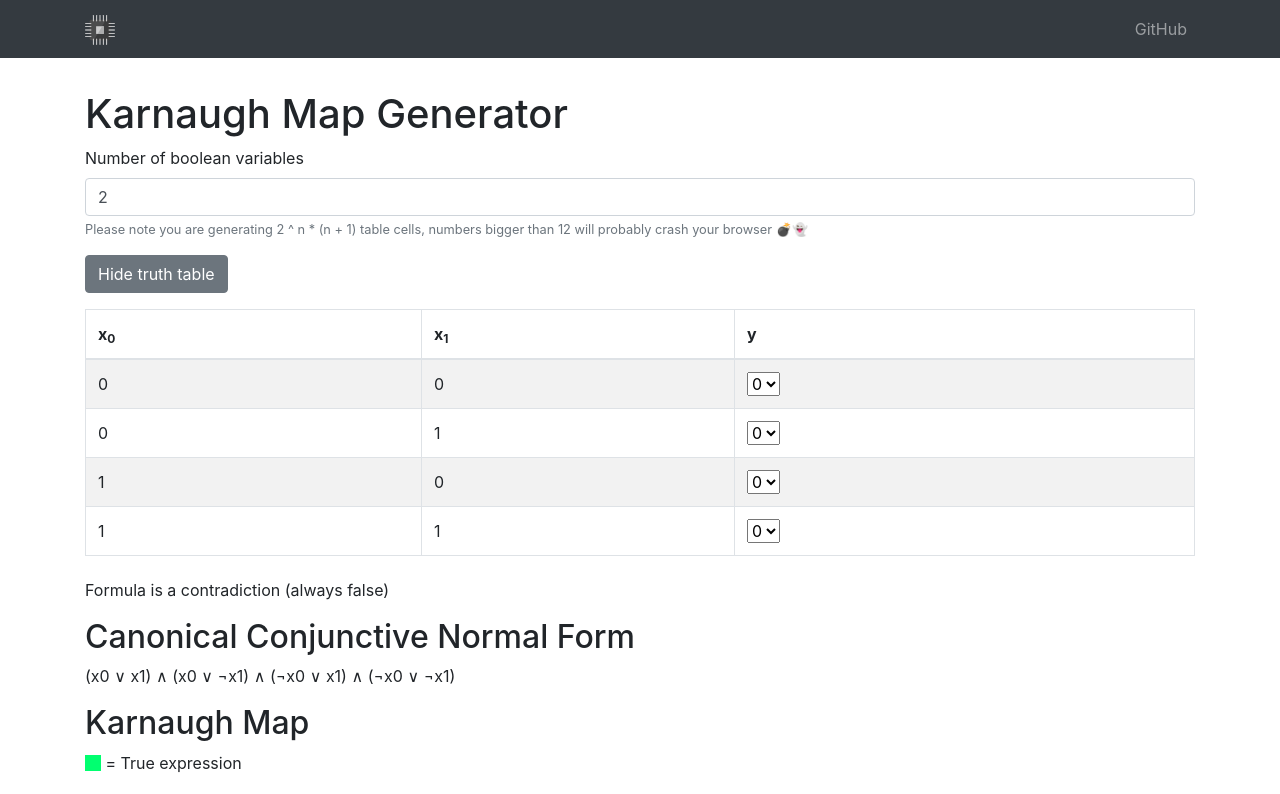
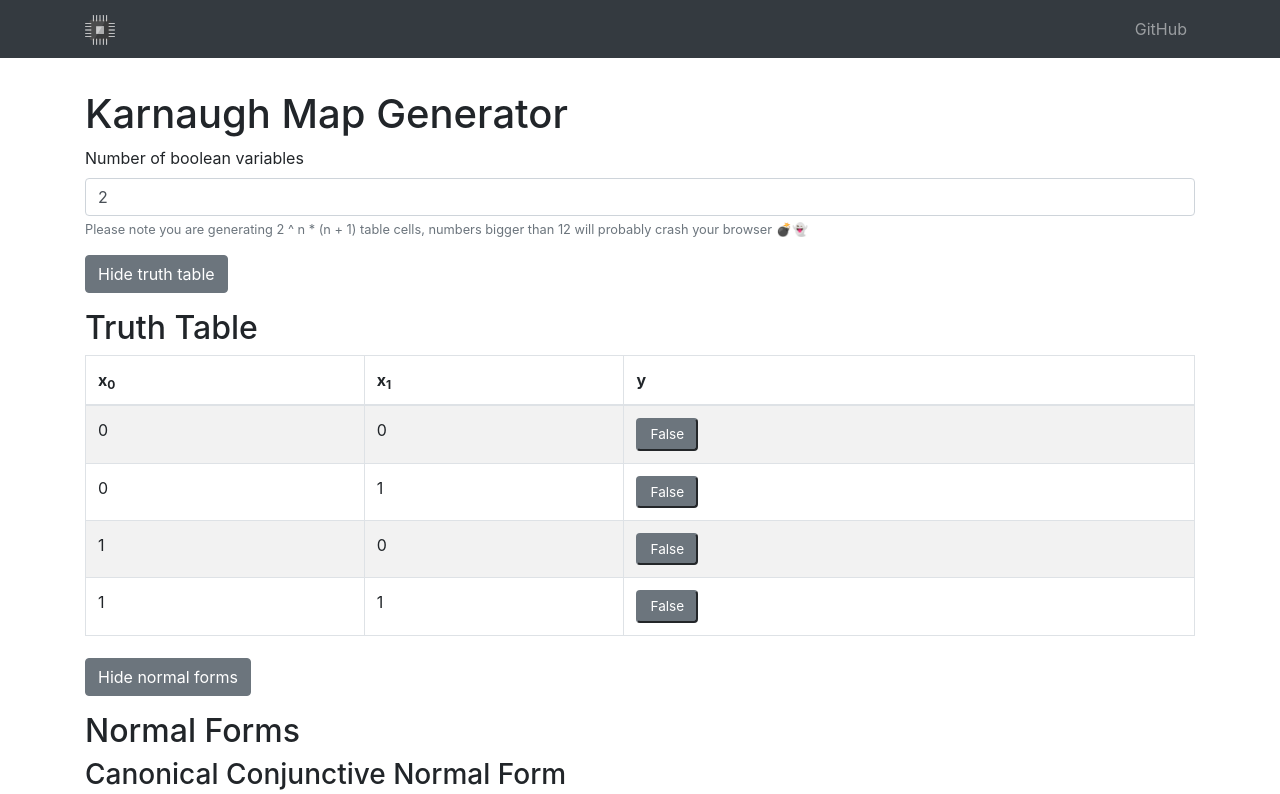
Before and after one commit to danlutz/karnaughmap, a React (Create React App) app: page / in a window 1280 px wide. Shown: the top 794 px of the page. Built offline with nearby package versions, Linux system fonts and the light colour scheme.

Commit message:
Change select to toggle button in truthtable, refactor NormalForms

```diff
--- a/src/components/NormalForms/CCNF.js
+++ b/src/components/NormalForms/CCNF.js
@@ -9,7 +9,7 @@ const CCNF = ({ falseExpressions = [] }) => {
 
   return (
     <div>
-      <h2>Canonical Conjunctive Normal Form</h2>
+      <h3>Canonical Conjunctive Normal Form</h3>
       <p>{ccnf}</p>
     </div>
   )
--- a/src/components/NormalForms/CDNF.js
+++ b/src/components/NormalForms/CDNF.js
@@ -9,7 +9,7 @@ const CDNF = ({ trueExpressions = [] }) => {
 
   return (
     <div>
-      <h2>Canonical Disjunctive Normal Form</h2>
+      <h3>Canonical Disjunctive Normal Form</h3>
       <p>{cdnf}</p>
     </div>
   )
--- /dev/null
+++ b/src/components/NormalForms/NormalForms.js
@@ -0,0 +1,28 @@
+import React, { useState } from 'react'
+import PropTypes from 'prop-types'
+import CCNF from './CCNF'
+import CDNF from './CDNF'
+import { Collapse, Button } from 'reactstrap'
+
+const NormalForms = ({ falseExpressions = [], trueExpressions = [] }) => {
+  const [showNormalForms, setShowNormalForms] = useState(true)
+
+  return (
+    <>
+      <Button onClick={() => setShowNormalForms(!showNormalForms)}>
+        {showNormalForms ? 'Hide' : 'Show'} normal forms
+      </Button>
+      <Collapse isOpen={showNormalForms}>
+        <h2>Normal Forms</h2>
+        <CCNF falseExpressions={falseExpressions} />
+        <CDNF trueExpressions={trueExpressions} />
+      </Collapse>
+    </>
+  )
+}
+
+NormalForms.propTypes = {
+  expressions: PropTypes.array
+}
+
+export default NormalForms
--- a/src/components/TruthTable/TruthTable.js
+++ b/src/components/TruthTable/TruthTable.js
@@ -8,12 +8,22 @@ import {
   Collapse,
   Button
 } from 'reactstrap'
+import styled from 'styled-components'
 import HorizontalScrollWrapper from '../Misc/HorizontalScrollWrapper'
-import CCNF from '../NormalForms/CCNF'
-import CDNF from '../NormalForms/CDNF'
+import NormalForms from '../NormalForms/NormalForms'
 import KarnaughMap from '../KarnaughMap/KarnaughMap'
 
 import useTruthTable from '../../hooks/useTruthTable'
+
+const ResultToggleButton = styled.button`
+  padding: 0.25rem 0.75rem;
+  border-radius: 4px;
+  cursor: pointer;
+  font-size: 0.85rem;
+  background-color: ${props => (props.value === 1 ? '#01ff70' : '#6c757d')};
+  border-color: ${props => (props.value === 1 ? '#01ff70' : '#6c757d')};
+  color: ${props => (props.value === 1 ? '#000' : '#fff')};
+`
 
 const TruthTable = () => {
   const {
@@ -22,7 +32,7 @@ const TruthTable = () => {
     headers,
     rows,
     results,
-    handleResultChange,
+    toggleResult,
     expressions
   } = useTruthTable(2)
   const [showTruthTable, setShowTruthTable] = useState(true)
@@ -62,6 +72,7 @@ const TruthTable = () => {
         <>
           <Collapse isOpen={showTruthTable}>
             <HorizontalScrollWrapper>
+              <h2>Truth Table</h2>
               <Table bordered striped>
                 <thead>
                   <tr>
@@ -80,32 +91,38 @@ const TruthTable = () => {
                   </tr>
                 </thead>
                 <tbody>
-                  {rows.map((row, rowNumber) => (
+                  {rows.map((row, rowNumber) => {
+                    const result = results[rowNumber]
+                    return (
                       <tr key={rowNumber}>
                         {[
                           ...row,
-                        <select
-                          name={rowNumber}
-                          value={results[rowNumber]}
-                          onChange={handleResultChange}
+                          <ResultToggleButton
+                            onClick={() => toggleResult(rowNumber)}
+                            className=""
+                            value={result}
                           >
-                          <option value="0">0</option>
-                          <option value="1">1</option>
-                        </select>
+                            {result === 1 ? 'True' : 'False'}
+                          </ResultToggleButton>
                         ].map((cell, cellNumber) => (
                           <td key={cellNumber}>{cell}</td>
                         ))}
                       </tr>
-                  ))}
+                    )
+                  })}
                 </tbody>
               </Table>
             </HorizontalScrollWrapper>
           </Collapse>
 
-          {isTautology && <p>Formula is a tautology (always true)</p>}
-          {isContradiction && <p>Formula is a contradiction (always false)</p>}
-          <CCNF falseExpressions={falseExpressions} />
-          <CDNF trueExpressions={trueExpressions} />
+          <NormalForms
+            trueExpressions={trueExpressions}
+            falseExpressions={falseExpressions}
+          />
+
+          {isTautology && <p>Formula is a tautology (always true).</p>}
+          {isContradiction && <p>Formula is a contradiction (always false).</p>}
+
           <KarnaughMap
             booleanExpressions={expressions}
             numberOfInputs={numberOfInputs}
--- a/src/hooks/useTruthTable.js
+++ b/src/hooks/useTruthTable.js
@@ -73,14 +73,10 @@ export default n => {
   }
 
   // Updates y col
-  const handleResultChange = event => {
-    const {
-      target: { name, value }
-    } = event
-
+  const toggleResult = rowNumber => {
     setResults({
       ...results,
-      [name]: Number(value)
+      [rowNumber]: results[rowNumber] === 1 ? 0 : 1
     })
   }
 
@@ -90,7 +86,7 @@ export default n => {
     headers,
     rows,
     results,
-    handleResultChange,
+    toggleResult,
     expressions
   }
 }
```
Lines whose indentation alone changed are shown as unchanged.
